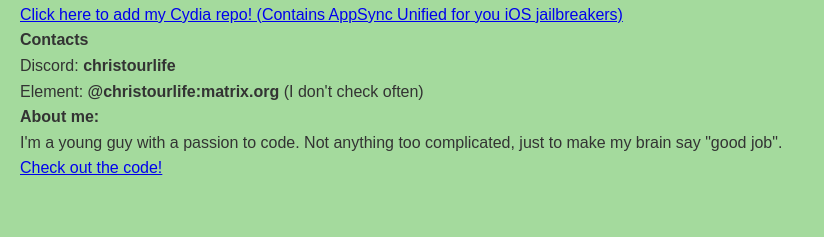
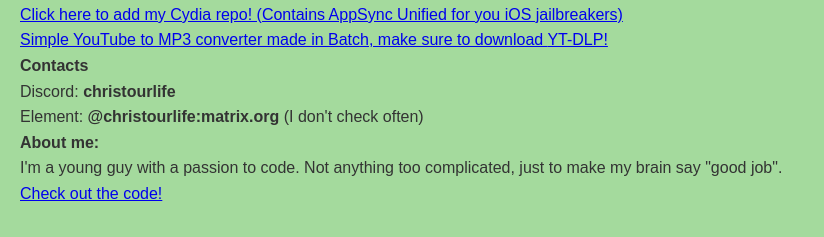
Before and after one commit to ChristOurLife/ChristOurLife.github.io, a plain HTML site: page index.html in a window 1280 px wide. Shown: the part 377-614 px from the top of the page, without its empty margins (0-824 px from the left). Drawn offline with Linux system fonts and the light colour scheme.

Commit message:
Update- add YT2MP3 link

```diff
--- a/index.html
+++ b/index.html
@@ -5,6 +5,7 @@
 <p>You seem to have stumbled upon my repo. How interesting.</p>
 <p><a href="https://christourlife.github.io/christourlife-launcher.bat" target="_blank" rel="noopener">Download my Program Launcher (for all of my scripts)</a></p>
 <a class="cydiaLink" href="cydia://url/https://cydia.saurik.com/api/share#?source=christourlife.github.io"> Click here to add my Cydia repo! (Contains AppSync Unified for you iOS jailbreakers)</a>
+<p><a href="https://christourlife.github.io/YT2MP3.bat" target="_blank" rel="noopener">Simple YouTube to MP3 converter made in Batch, make sure to download  </a><a href="https://github.com/yt-dlp/yt-dlp/releases/download/2025.05.22/yt-dlp.exe" target="_blank" rel="noopener">YT-DLP!</a></p>
 <p><strong>Contacts<br /></strong>Discord:&nbsp;<strong>christourlife<br /></strong>Element:&nbsp;<strong>@christourlife:matrix.org</strong> (I don't check often)</p>
 <p><strong>About me:<br /></strong>I'm a young guy with a passion to code. Not anything too complicated, just to make my brain say "good job".</p>
 <p><a href="https://github.com/ChristOurLife/ChristOurLife.github.io" target="_blank" rel="noopener">Check out the code!</a></p>
```
